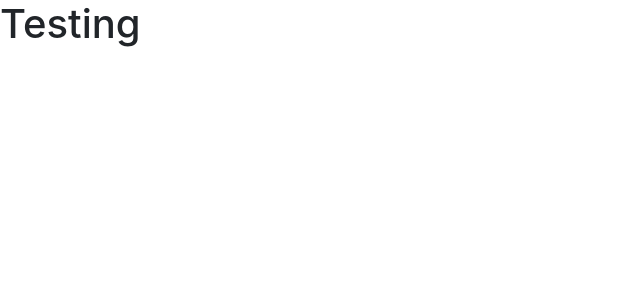
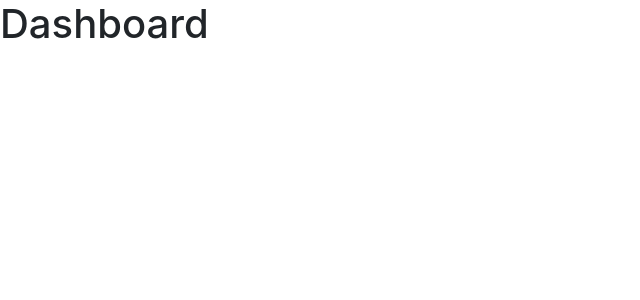
Before and after one commit to nonverse-redundancy/Members-v1.0, a React (Create React App) app: page / in a window 1280 px wide. Shown: the top 300 px of the page, without its empty margins (0-640 px from the left). Built offline with nearby package versions, Linux system fonts and the light colour scheme.

Commit message:
Use Sass

```diff
--- a/src/App.jsx
+++ b/src/App.jsx
@@ -3,17 +3,16 @@ import React, { useEffect, useState } from 'react';
 
 // Auth
 import auth from './api/auth/auth';
+
+// Styles
+import './sass/app.scss'
 function App() {
 
-  const [isAuthenticated, setIsAuthenticated] = useState(false);
 
-  useEffect(() => {
-
-  }, [])
 
   return (
     <div>
-      <h1>Testing</h1>
+      <h1>Dashboard</h1>
     </div>
   )
 }
```
Also changed, not shown: src/sass/app.scss (added).
